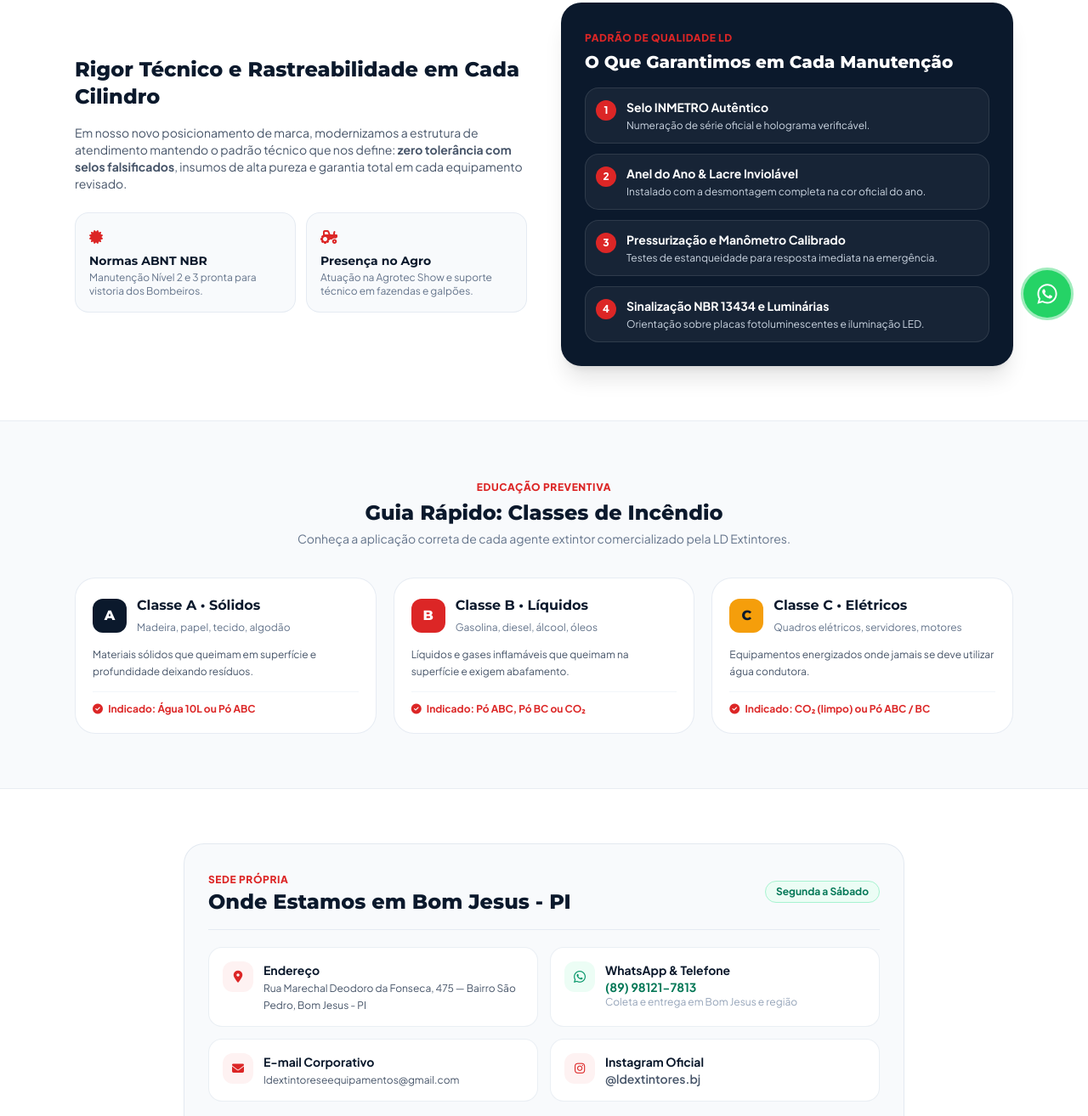
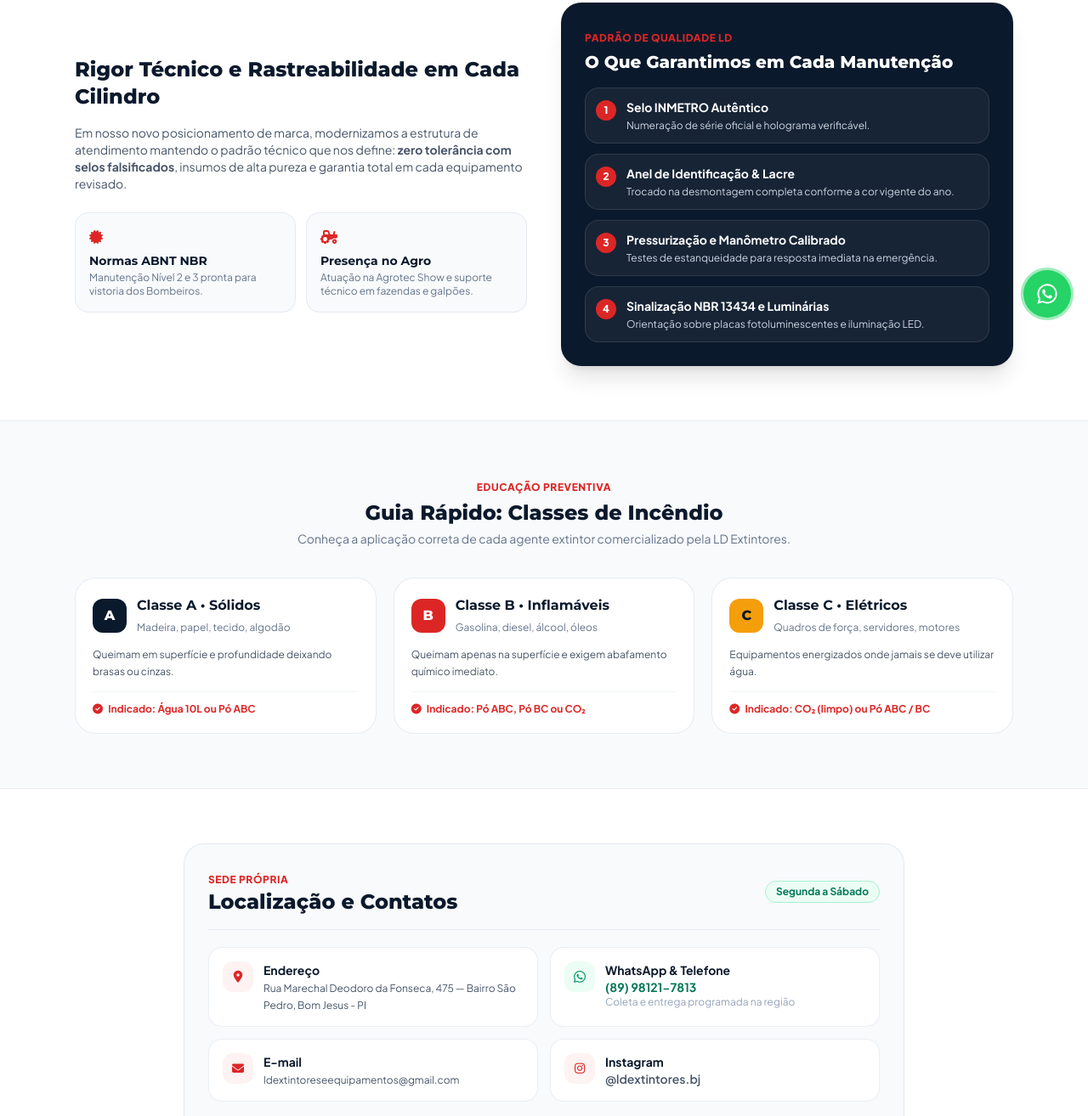
Before and after one commit to mickael-soares/lp-lde-extintores, a plain HTML site: page sobre.html in a window 1280 px wide. Shown: the part 406-1720 px from the top of the page at 85% size. Drawn offline with Linux system fonts and the light colour scheme; grey boxes are pictures that could not be loaded.

Commit message:
docs: revisa e remove repeticoes de palavras na pagina A Empresa

```diff
--- a/sobre.html
+++ b/sobre.html
@@ -184,8 +184,8 @@
               <div class="flex items-start gap-3 p-3 rounded-2xl bg-white/5 border border-white/10">
                 <span class="w-6 h-6 rounded-full bg-ld-red text-white font-extrabold text-xs flex items-center justify-center shrink-0 mt-0.5">2</span>
                 <div>
-                  <strong class="text-white block text-xs sm:text-sm">Anel do Ano &amp; Lacre Inviolável</strong>
-                  <span class="text-slate-300 text-xs">Instalado com a desmontagem completa na cor oficial do ano.</span>
+                  <strong class="text-white block text-xs sm:text-sm">Anel de Identificação &amp; Lacre</strong>
+                  <span class="text-slate-300 text-xs">Trocado na desmontagem completa conforme a cor vigente do ano.</span>
                 </div>
               </div>
 
@@ -236,7 +236,7 @@
               </div>
             </div>
             <p class="text-xs text-slate-600 leading-relaxed">
-              Materiais sólidos que queimam em superfície e profundidade deixando resíduos.
+              Queimam em superfície e profundidade deixando brasas ou cinzas.
             </p>
             <p class="mt-3.5 pt-3 border-t border-slate-100 text-xs font-bold text-ld-red">
               <i class="fa-solid fa-check-circle mr-1"></i> Indicado: Água 10L ou Pó ABC
@@ -247,12 +247,12 @@
             <div class="flex items-center gap-3 mb-3">
               <span class="w-10 h-10 rounded-xl bg-ld-red text-white font-display font-extrabold text-base flex items-center justify-center shrink-0">B</span>
               <div>
-                <h3 class="font-display font-bold text-sm sm:text-base text-ld-navy">Classe B • Líquidos</h3>
+                <h3 class="font-display font-bold text-sm sm:text-base text-ld-navy">Classe B • Inflamáveis</h3>
                 <span class="text-xs text-slate-500">Gasolina, diesel, álcool, óleos</span>
               </div>
             </div>
             <p class="text-xs text-slate-600 leading-relaxed">
-              Líquidos e gases inflamáveis que queimam na superfície e exigem abafamento.
+              Queimam apenas na superfície e exigem abafamento químico imediato.
             </p>
             <p class="mt-3.5 pt-3 border-t border-slate-100 text-xs font-bold text-ld-red">
               <i class="fa-solid fa-check-circle mr-1"></i> Indicado: Pó ABC, Pó BC ou CO₂
@@ -264,11 +264,11 @@
               <span class="w-10 h-10 rounded-xl bg-amber-500 text-ld-navy font-display font-extrabold text-base flex items-center justify-center shrink-0">C</span>
               <div>
                 <h3 class="font-display font-bold text-sm sm:text-base text-ld-navy">Classe C • Elétricos</h3>
-                <span class="text-xs text-slate-500">Quadros elétricos, servidores, motores</span>
+                <span class="text-xs text-slate-500">Quadros de força, servidores, motores</span>
               </div>
             </div>
             <p class="text-xs text-slate-600 leading-relaxed">
-              Equipamentos energizados onde jamais se deve utilizar água condutora.
+              Equipamentos energizados onde jamais se deve utilizar água.
             </p>
             <p class="mt-3.5 pt-3 border-t border-slate-100 text-xs font-bold text-ld-red">
               <i class="fa-solid fa-check-circle mr-1"></i> Indicado: CO₂ (limpo) ou Pó ABC / BC
@@ -287,7 +287,7 @@
           <div class="flex flex-col sm:flex-row sm:items-center justify-between gap-3 pb-4 border-b border-slate-200/80">
             <div>
               <span class="text-xs font-extrabold uppercase tracking-wider text-ld-red">Sede Própria</span>
-              <h2 class="font-display font-extrabold text-xl sm:text-2xl text-ld-navy">Onde Estamos em Bom Jesus - PI</h2>
+              <h2 class="font-display font-extrabold text-xl sm:text-2xl text-ld-navy">Localização e Contatos</h2>
             </div>
             <span class="self-start sm:self-auto px-3 py-1 rounded-full bg-emerald-50 text-emerald-700 border border-emerald-200 text-xs font-bold whitespace-nowrap">
               Segunda a Sábado
@@ -314,7 +314,7 @@
                 <a href="https://wa.me/5589981217813" target="_blank" rel="noopener noreferrer" class="text-emerald-700 font-bold text-xs sm:text-sm hover:underline">
                   (89) 98121-7813
                 </a>
-                <span class="block text-xs text-slate-400">Coleta e entrega em Bom Jesus e região</span>
+                <span class="block text-xs text-slate-400">Coleta e entrega programada na região</span>
               </div>
             </div>
 
@@ -323,7 +323,7 @@
                 <i class="fa-solid fa-envelope"></i>
               </div>
               <div class="min-w-0">
-                <strong class="text-ld-navy block text-xs sm:text-sm">E-mail Corporativo</strong>
+                <strong class="text-ld-navy block text-xs sm:text-sm">E-mail</strong>
                 <a href="mailto:ldextintoreseequipamentos@gmail.com" class="text-slate-600 hover:text-ld-red text-xs break-all">
                   ldextintoreseequipamentos@gmail.com
                 </a>
@@ -335,7 +335,7 @@
                 <i class="fa-brands fa-instagram"></i>
               </div>
               <div>
-                <strong class="text-ld-navy block text-xs sm:text-sm">Instagram Oficial</strong>
+                <strong class="text-ld-navy block text-xs sm:text-sm">Instagram</strong>
                 <a href="https://www.instagram.com/ldextintores.bj/" target="_blank" rel="noopener noreferrer" class="text-slate-600 hover:text-ld-red font-semibold text-xs sm:text-sm">
                   @ldextintores.bj
                 </a>
```
